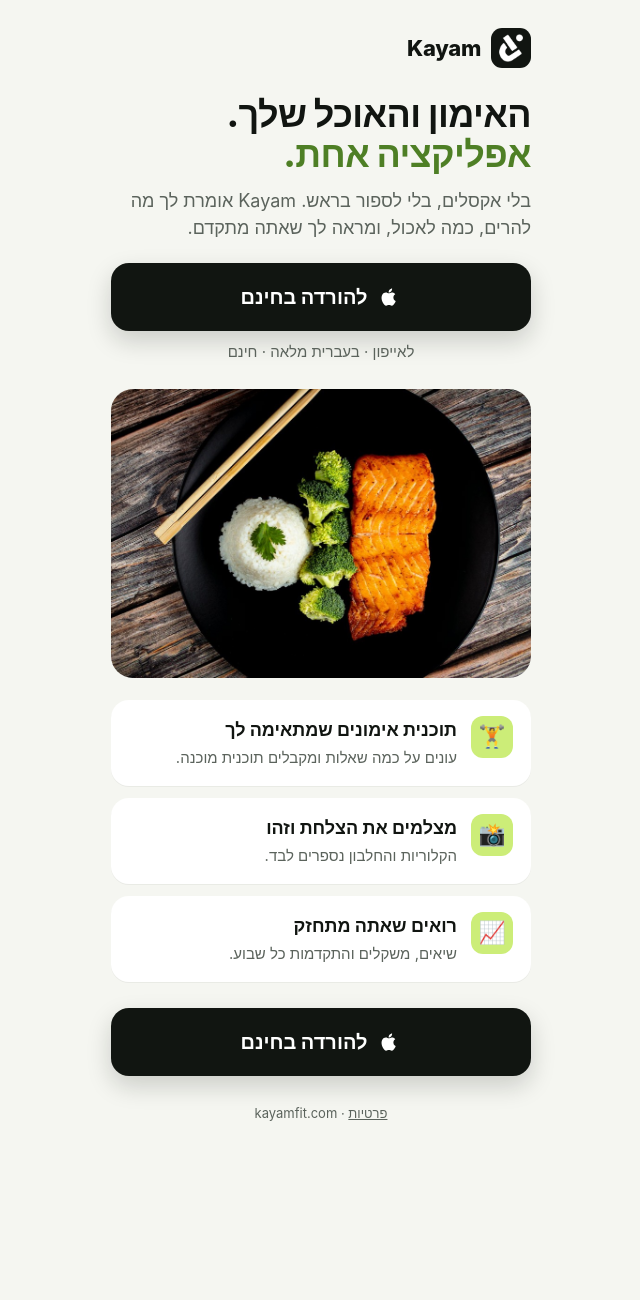
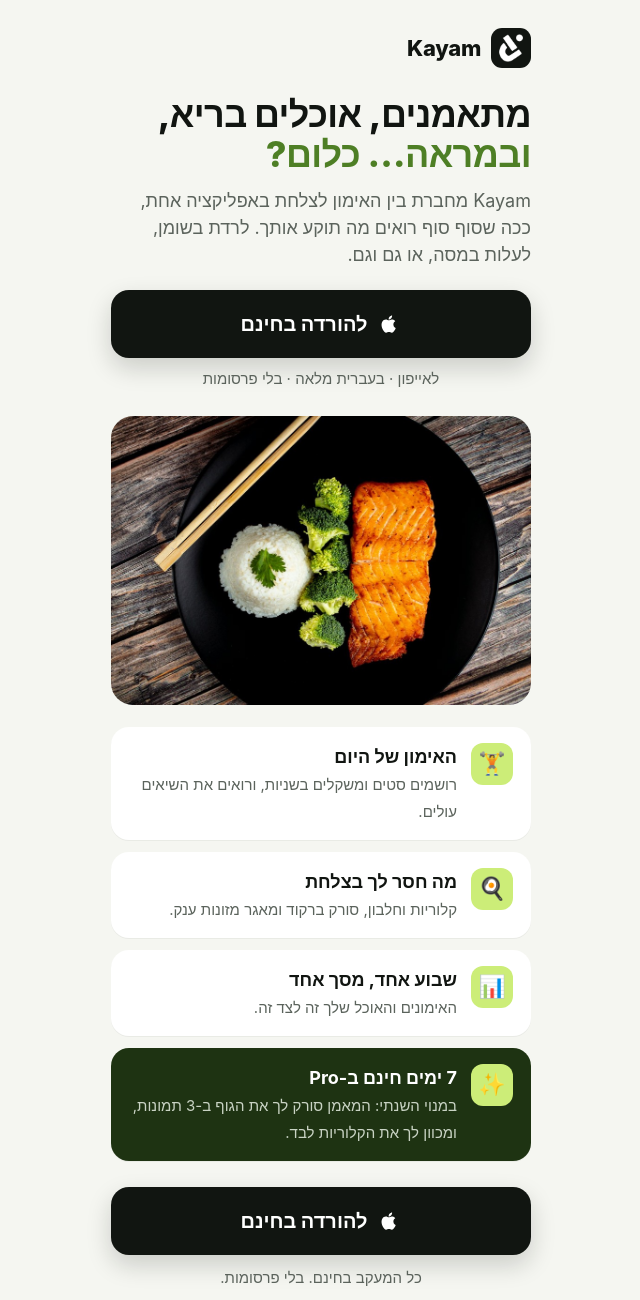
Before and after one commit to Avraham26267/kayam-site, a plain HTML site: page il/index.html in a window 1280 px wide. Shown: the top 1300 px of the page, without its empty margins (319-959 px from the left). Before the commit the page ends 1163 px from the top, so only its background shows below. Drawn offline with Linux system fonts and the light colour scheme.

Commit message:
Page /il : textes alignés sur la version 2 de l'App Store (séance + assiette, gratuit sans pub, 7 jours Pro)
Co-Authored-By: Claude Opus 5.5 <noreply@anthropic.com>

```diff
--- a/il/index.html
+++ b/il/index.html
@@ -3,10 +3,10 @@
 <head>
 <meta charset="utf-8">
 <meta name="viewport" content="width=device-width, initial-scale=1, viewport-fit=cover">
-<title>Kayam · אימון + אוכל באפליקציה אחת</title>
-<meta name="description" content="Kayam בונה לך תוכנית אימונים, סופרת לך קלוריות וחלבון ומראה לך שאתה מתקדם. בחינם לאייפון.">
-<meta property="og:title" content="Kayam · אימון + אוכל באפליקציה אחת">
-<meta property="og:description" content="תוכנית אימונים, קלוריות וחלבון, והתקדמות. הכל במקום אחד. בחינם לאייפון.">
+<title>Kayam · האימון והצלחת באפליקציה אחת</title>
+<meta name="description" content="Kayam מחברת בין האימון לצלחת באפליקציה אחת. מעקב בחינם, בלי פרסומות, בעברית מלאה.">
+<meta property="og:title" content="Kayam · האימון והצלחת באפליקציה אחת">
+<meta property="og:description" content="מתאמנים, אוכלים בריא, ובמראה כלום? Kayam מחברת בין האימון לצלחת.">
 <meta property="og:image" content="https://kayamfit.com/img/food-salmon.jpg">
 <link rel="icon" href="../img/logo.png">
 <style>
@@ -33,6 +33,9 @@
   li .ic { flex:0 0 42px; height:42px; border-radius:12px; background:var(--lime); display:flex; align-items:center; justify-content:center; font-size:22px; }
   li b { display:block; font-size:18px; }
   li small { color:var(--soft); font-size:15px; }
+  li.pro { background:var(--deep); color:#fff; }
+  li.pro small { color:#C9D3C4; }
+  .free { text-align:center; color:var(--soft); font-size:15px; margin:12px 0 0; }
   footer { text-align:center; color:var(--soft); font-size:13px; margin-top:28px; }
   footer a { color:var(--soft); }
 </style>
@@ -41,21 +44,22 @@
 <main>
   <div class="brand"><img src="../img/logo.png" alt="">Kayam</div>
 
-  <h1>האימון והאוכל שלך.<br><span>אפליקציה אחת.</span></h1>
-  <p class="lead">בלי אקסלים, בלי לספור בראש. Kayam אומרת לך מה להרים, כמה לאכול, ומראה לך שאתה מתקדם.</p>
+  <h1>מתאמנים, אוכלים בריא,<br><span>ובמראה… כלום?</span></h1>
+  <p class="lead">Kayam מחברת בין האימון לצלחת באפליקציה אחת, ככה שסוף סוף רואים מה תוקע אותך. לרדת בשומן, לעלות במסה, או גם וגם.</p>
 
   <a class="cta" href="https://apps.apple.com/il/app/id6819856907" id="dl">
     <svg viewBox="0 0 24 24" aria-hidden="true"><path d="M16.37 12.6c-.02-2.2 1.8-3.26 1.88-3.31-1.03-1.5-2.62-1.7-3.18-1.72-1.35-.14-2.64.8-3.33.8-.69 0-1.74-.78-2.87-.76-1.47.02-2.83.86-3.59 2.18-1.53 2.66-.39 6.6 1.1 8.75.73 1.05 1.6 2.24 2.73 2.2 1.1-.05 1.51-.71 2.84-.71 1.32 0 1.7.71 2.86.69 1.18-.02 1.93-1.07 2.65-2.13.84-1.22 1.18-2.4 1.2-2.46-.03-.01-2.3-.88-2.3-3.53zM14.2 6.16c.6-.73 1.01-1.75.9-2.76-.87.04-1.92.58-2.54 1.31-.56.64-1.05 1.68-.92 2.67.97.08 1.96-.49 2.56-1.22z"/></svg>
     להורדה בחינם
   </a>
-  <p class="note">לאייפון · בעברית מלאה · חינם</p>
+  <p class="note">לאייפון · בעברית מלאה · בלי פרסומות</p>
 
   <img class="photo" src="../img/food-salmon.jpg" alt="">
 
   <ul>
-    <li><div class="ic">🏋️</div><div><b>תוכנית אימונים שמתאימה לך</b><small>עונים על כמה שאלות ומקבלים תוכנית מוכנה.</small></div></li>
-    <li><div class="ic">📸</div><div><b>מצלמים את הצלחת וזהו</b><small>הקלוריות והחלבון נספרים לבד.</small></div></li>
-    <li><div class="ic">📈</div><div><b>רואים שאתה מתחזק</b><small>שיאים, משקלים והתקדמות כל שבוע.</small></div></li>
+    <li><div class="ic">🏋️</div><div><b>האימון של היום</b><small>רושמים סטים ומשקלים בשניות, ורואים את השיאים עולים.</small></div></li>
+    <li><div class="ic">🍳</div><div><b>מה חסר לך בצלחת</b><small>קלוריות וחלבון, סורק ברקוד ומאגר מזונות ענק.</small></div></li>
+    <li><div class="ic">📊</div><div><b>שבוע אחד, מסך אחד</b><small>האימונים והאוכל שלך זה לצד זה.</small></div></li>
+    <li class="pro"><div class="ic">✨</div><div><b>7 ימים חינם ב-Pro</b><small>במנוי השנתי: המאמן סורק לך את הגוף ב-3 תמונות, ומכוון לך את הקלוריות לבד.</small></div></li>
   </ul>
 
   <a class="cta" href="https://apps.apple.com/il/app/id6819856907">
@@ -63,6 +67,8 @@
     להורדה בחינם
   </a>
 
+  <p class="free">כל המעקב בחינם. בלי פרסומות.</p>
+
   <footer><a href="../privacy.html">פרטיות</a> · kayamfit.com</footer>
 </main>
 </body>
```
